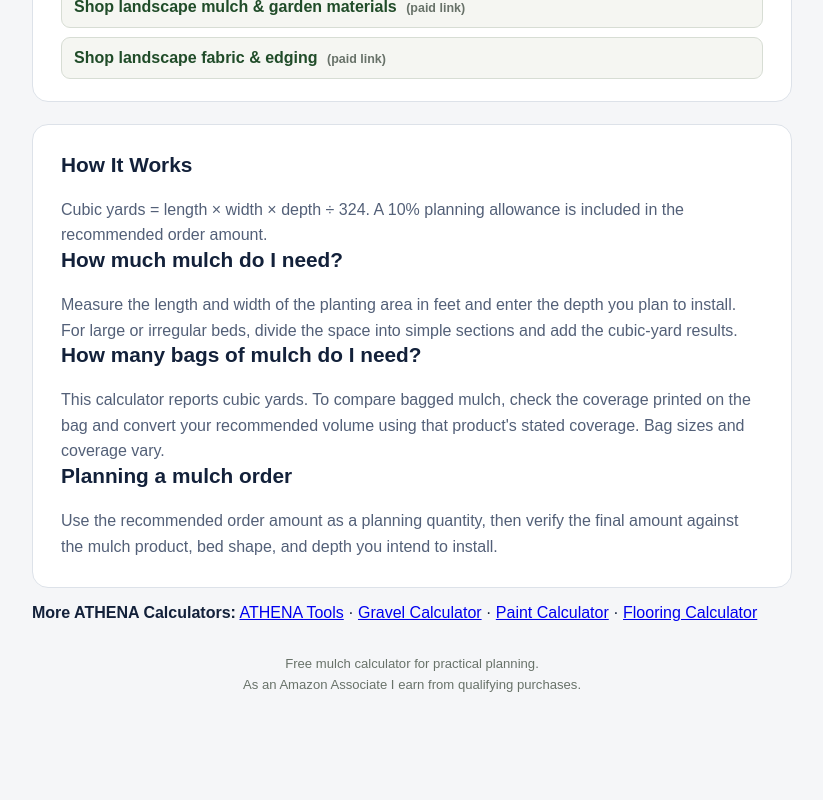
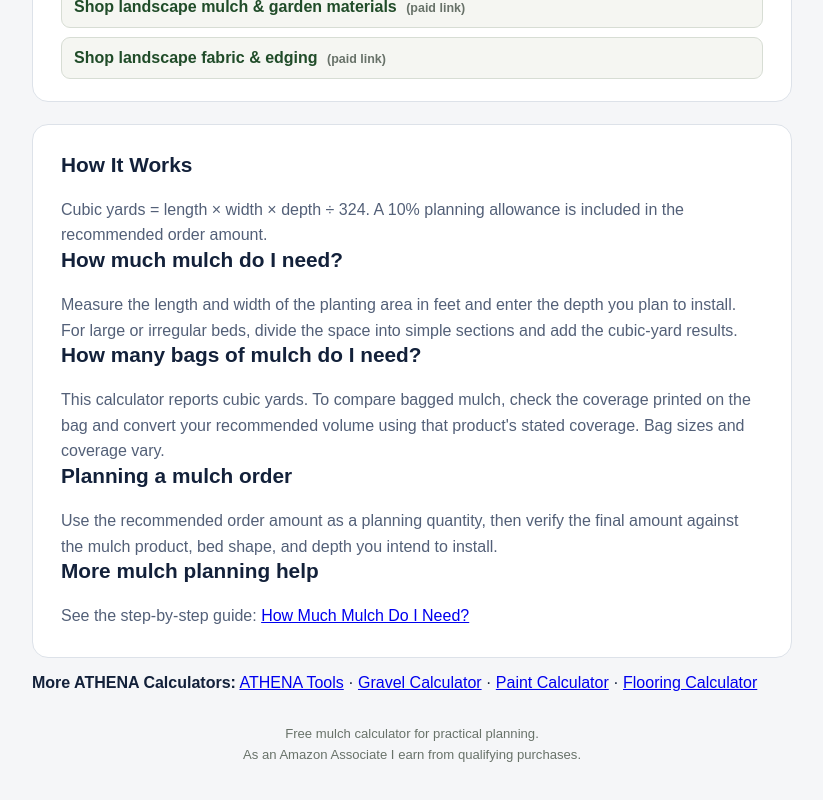
Before and after one commit to spamenchilada1-beep/mulch-calculator, a React (Vite) app: page / in a window 1280 px wide. Shown: the part 776-1576 px from the top of the page, without its empty margins (228-1051 px from the left). Before the commit the page ends 1538 px from the top, so only its background shows below. Built offline with nearby package versions, Linux system fonts and the light colour scheme.

Commit message:
Link mulch calculator to planning guide

```diff
--- a/src/main.jsx
+++ b/src/main.jsx
@@ -74,6 +74,8 @@ function App() {
           the final amount against the mulch product, bed shape, and depth you
           intend to install.
         </p>
+        <h2>More mulch planning help</h2>
+        <p>See the step-by-step guide: <a href="/how-much-mulch-do-i-need.html">How Much Mulch Do I Need?</a></p>
       </section>
       <nav aria-label="More ATHENA Calculators">
         <p><strong>More ATHENA Calculators:</strong> <a href="https://athena-public-platform.pages.dev/#tools">ATHENA Tools</a> · <a href="https://how-much-gravel.pages.dev/">Gravel Calculator</a> · <a href="https://paint-calculator-5wq.pages.dev/">Paint Calculator</a> · <a href="https://flooring-calculator.pages.dev/">Flooring Calculator</a></p>
```
